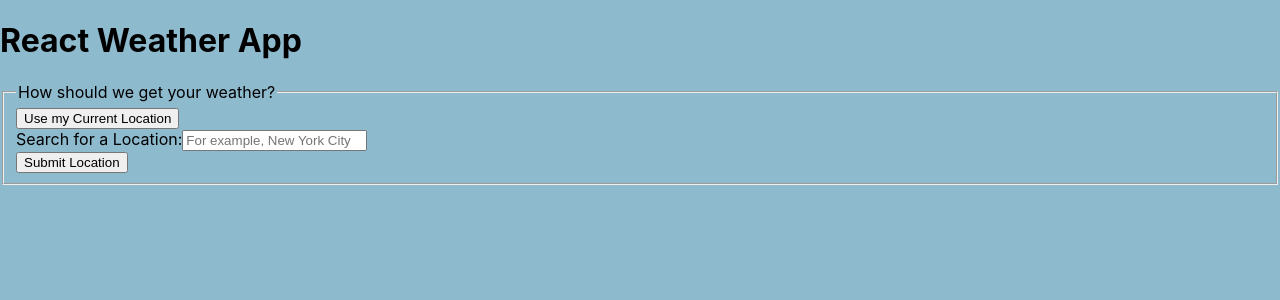
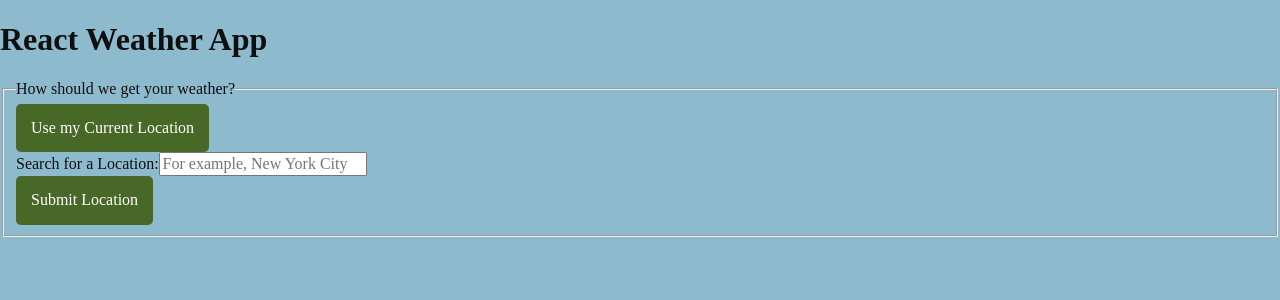
Before and after one commit to raineyf/react-weather, a React (Create React App) app in the folder client/: page / in a window 1280 px wide. Shown: the top 300 px of the page. Built offline with nearby package versions, Linux system fonts and the light colour scheme.

Commit message:
colors and normalize

```diff
--- a/client/src/index.scss
+++ b/client/src/index.scss
@@ -1,17 +1,37 @@
+@import "./utils/normalize.css";
+
+$lt-blue: #8ebacd;
+$dark-grey: #0f0f0f;
+$green: #476827;
+$primary-bg: $lt-blue;
+$primary-font: $dark-grey;
+$button-bg: $green;
+$button-color: white;
+
 body {
-    margin: 0;
-    font-family: -apple-system, BlinkMacSystemFont, "Segoe UI", "Roboto",
-        "Oxygen", "Ubuntu", "Cantarell", "Fira Sans", "Droid Sans",
-        "Helvetica Neue", sans-serif;
-    -webkit-font-smoothing: antialiased;
-    -moz-osx-font-smoothing: grayscale;
-    background: #8ebacd;
+    background: $primary-bg;
+    color: $primary-font;
 }
 
-code {
-    font-family: source-code-pro, Menlo, Monaco, Consolas, "Courier New",
-        monospace;
+button {
+    background: $button-bg;
+    color: $button-color;
+    border: none;
+    border-radius: 5px;
+    padding: 15px;
+    &:hover {
+        cursor: pointer;
+    }
+    &:focus {
+        border: solid $primary-font;
+    }
 }
+
 .hidden {
     display: none;
 }
+
+*:focus {
+    outline: 4px dotted $primary-font;
+    outline-offset: 2px;
+}
```
Also changed, not shown: client/src/utils/normalize.css (added).
